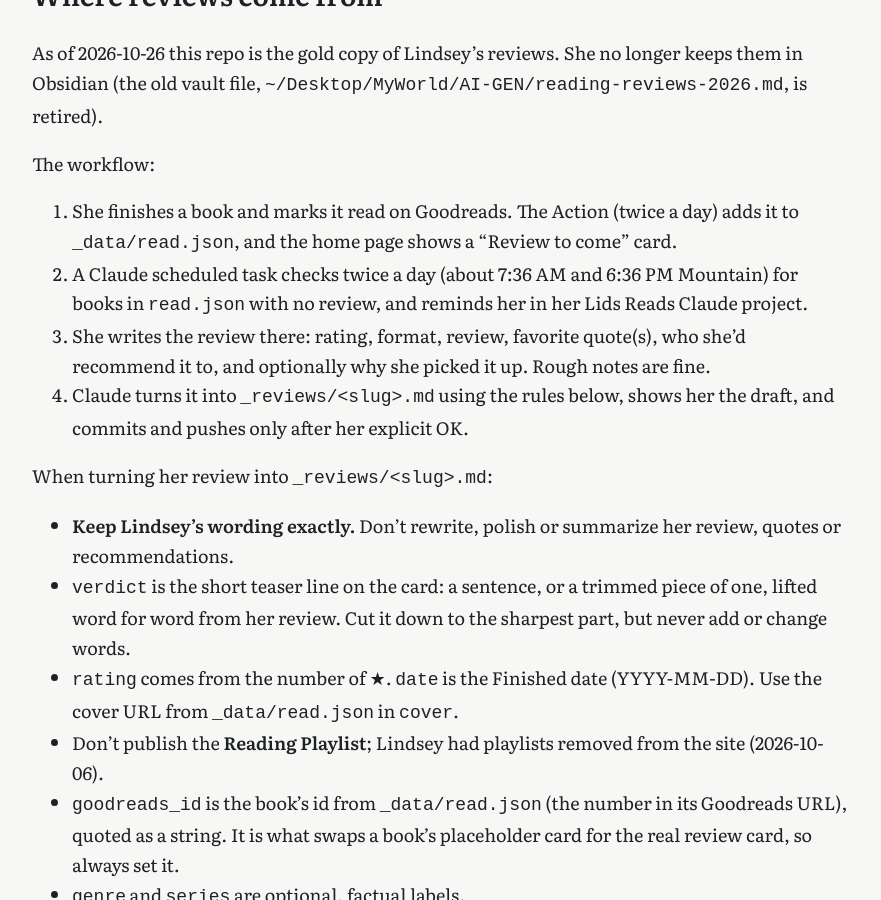
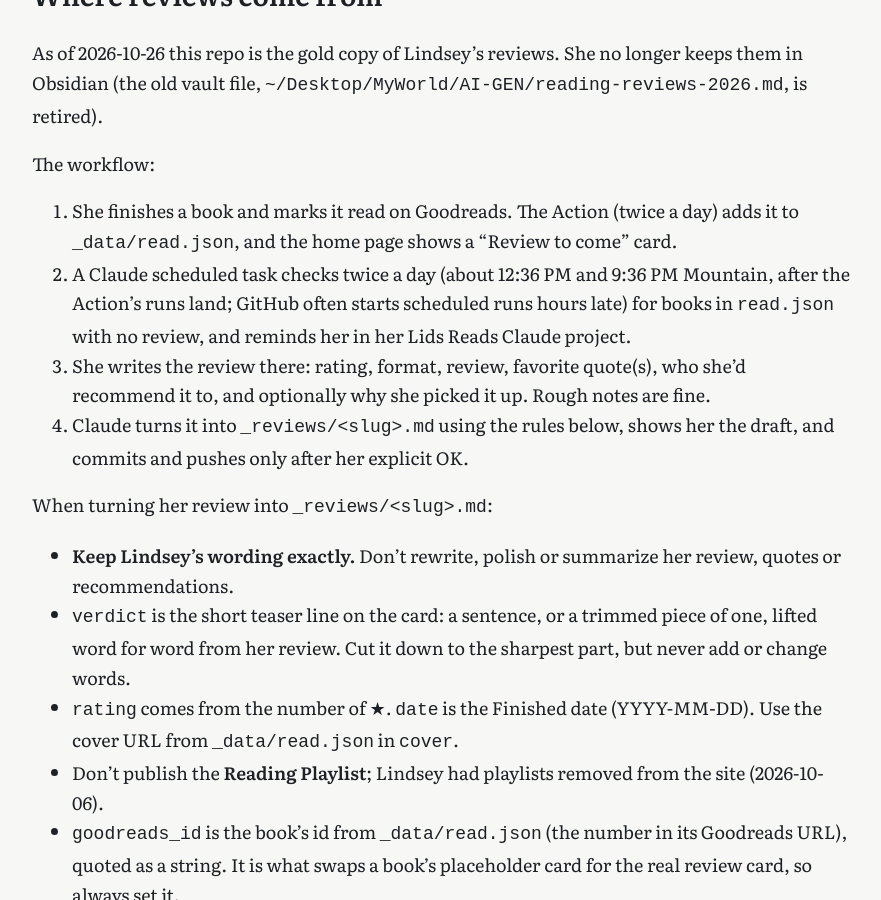
Before and after one commit to itslids/lids-reads, a Jekyll site: the page built from CLAUDE.md, in a window 1280 px wide and 900 px high, scrolled down 1325 px. Shown: the whole window, without its empty margins (198-1079 px from the left). Built offline with Jekyll 4.4.1, drawn with Linux system fonts in a browser that asks for light colours; our own code applies the rules of GitHub Pages for plain Markdown files.

Commit message:
Notes: review reminders now run at 12:36 PM and 9:36 PM
Co-Authored-By: Claude Opus 5.5 (1M context) <noreply@anthropic.com>
Claude-Session: https://claude.ai/code/session_01KQUtxsnzFSGzaczL2XHNeD

```diff
--- a/CLAUDE.md
+++ b/CLAUDE.md
@@ -27,7 +27,7 @@ As of 2026-10-26 this repo is the gold copy of Lindsey's reviews. She no longer
 
 The workflow:
 1. She finishes a book and marks it read on Goodreads. The Action (twice a day) adds it to `_data/read.json`, and the home page shows a "Review to come" card.
-2. A Claude scheduled task checks twice a day (about 7:36 AM and 6:36 PM Mountain) for books in `read.json` with no review, and reminds her in her Lids Reads Claude project.
+2. A Claude scheduled task checks twice a day (about 12:36 PM and 9:36 PM Mountain, after the Action's runs land; GitHub often starts scheduled runs hours late) for books in `read.json` with no review, and reminds her in her Lids Reads Claude project.
 3. She writes the review there: rating, format, review, favorite quote(s), who she'd recommend it to, and optionally why she picked it up. Rough notes are fine.
 4. Claude turns it into `_reviews/<slug>.md` using the rules below, shows her the draft, and commits and pushes only after her explicit OK.
 
```
